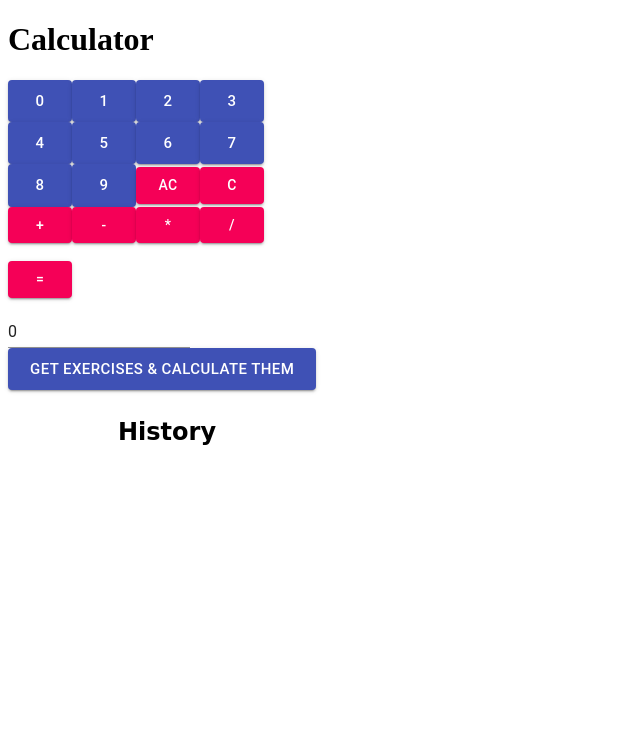
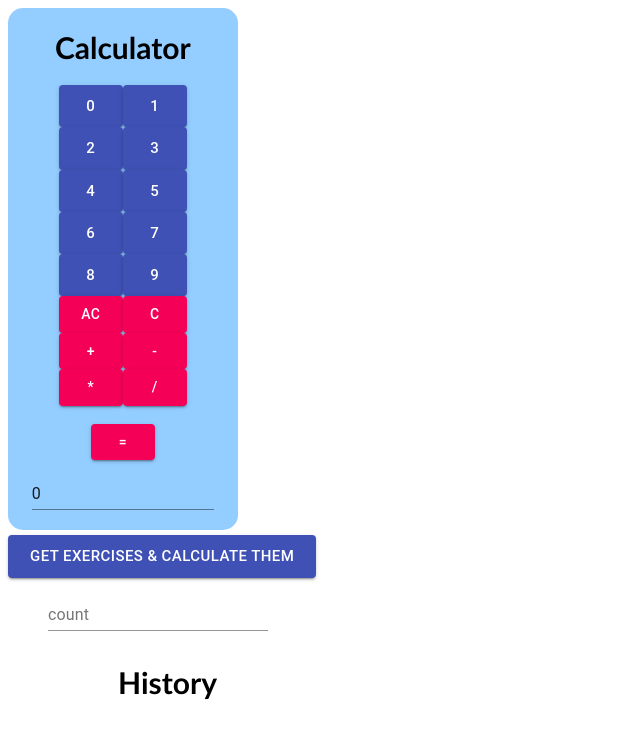
Before and after one commit to JavaAbuser/React-apps, a React (Create React App) app in the folder calculator/: page / in a window 1280 px wide. Shown: the top 738 px of the page, without its empty margins (0-640 px from the left). Built offline with nearby package versions, Linux system fonts and the light colour scheme.

Commit message:
Update Calculator.jsx

```diff
--- a/calculator/src/pages/exercises/containers/Calculator.jsx
+++ b/calculator/src/pages/exercises/containers/Calculator.jsx
@@ -7,27 +7,7 @@ import actionExercises from "../actions/exercises";
 import {connect} from "react-redux";
 import {parseInput} from '../../../utils/math'
 import {setValuesAndCalculate} from "../../../utils/math";
-
-const styles = () => (
-    {
-        Buttons: {
-            backgroundColor: '#94CDFF',
-            width: '15%',
-            height: '100%',
-            borderRadius: '15px 15px 15px 15px',
-            textAlign: 'center',
-            verticalAlign: 'center',
-            padding: '1px 20px 20px 20px'
-        },
-        Header: {
-            fontFamily: 'Trebuchet MS',
-            fontSize: '30px'
-        },
-        ButtonReceive: {
-            marginTop: '5px'
-        }
-    }
-);
+import {Buttons, Header, ButtonReceive} from "../../../styles/CalculatorStyles";
 
 class Calculator extends React.Component {
     operators = ['+', '-', '*', "/"]
@@ -37,7 +17,8 @@ class Calculator extends React.Component {
     constructor(props) {
         super(props);
         this.state = {
-            input: 0
+            input: 0,
+            count: 0
         };
     }
 
@@ -118,12 +99,19 @@ class Calculator extends React.Component {
         this.resultHistory.push(result)
     }
 
+    handleChange = (event) => {
+        console.log(event.target.value)
+        this.setState({
+            count: event.target.value
+        })
+    }
+
     render() {
         console.log(this.props)
         return (
-            <div className="Calculator">
-                <div>
-                    <h1>Calculator</h1>
+            <div>
+                <div style={Buttons}>
+                    <h1 style={Header}>Calculator</h1>
                     <OperandButton operandValue={0} onClick={() => this.enterNumber(0)}/>
                     <OperandButton operandValue={1} onClick={() => this.enterNumber(1)}/>
                     <OperandButton operandValue={2} onClick={() => this.enterNumber(2)}/>
@@ -160,8 +148,8 @@ class Calculator extends React.Component {
                 </div>
                 <div>
                     <div>
-                        <Button variant="contained" size={"large"} color={"primary"} onClick={() => actionExercises({
-                            exercisesCount: 2,
+                        <Button style={ButtonReceive} variant="contained" size={"large"} color={"primary"} onClick={() => actionExercises({
+                            exercisesCount: this.state.count,
                         })(this.props.dispatch)
                             .then((data) => {
                                 this.calculateExercises(data.exercises)
@@ -169,6 +157,16 @@ class Calculator extends React.Component {
                             Get exercises & calculate them
                         </Button>
                     </div>
+                    <TextField style={{
+                        'marginLeft': '40px',
+                        'marginTop': '5px'
+                    }}
+                               id="outlined-multiline-flexible"
+                               size='medium'
+                               label={'count'}
+                               color='secondary'
+                               onChange={this.handleChange}
+                    />
                 </div>
                 <div className="History">
                     <List
@@ -181,13 +179,11 @@ class Calculator extends React.Component {
                             '& ul': {padding: 0},
                         }}
                     >
-                        <h2 style={{
-                            fontFamily: 'Comic Sans MS',
-                            marginLeft: '110px'
-                        }}>History</h2>
+                        <h2 style={{...Header,
+                        marginLeft: '110px'}}>History</h2>
                         <ul>
                             {this.exerciseHistory.map((item, index) => (
-                                <ListItem key={`${item}`}>
+                                <ListItem key={`${index}`}>
                                     <ListItemText primary={`${item}${this.resultHistory[index]}`}/>
                                 </ListItem>
                             ))}
```
